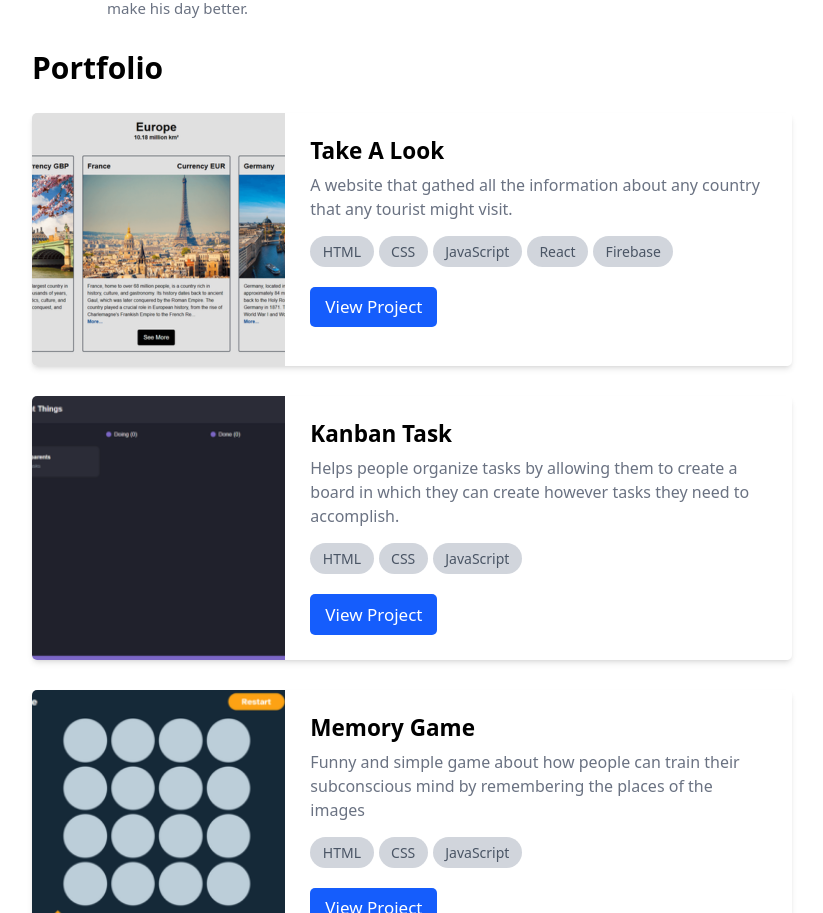
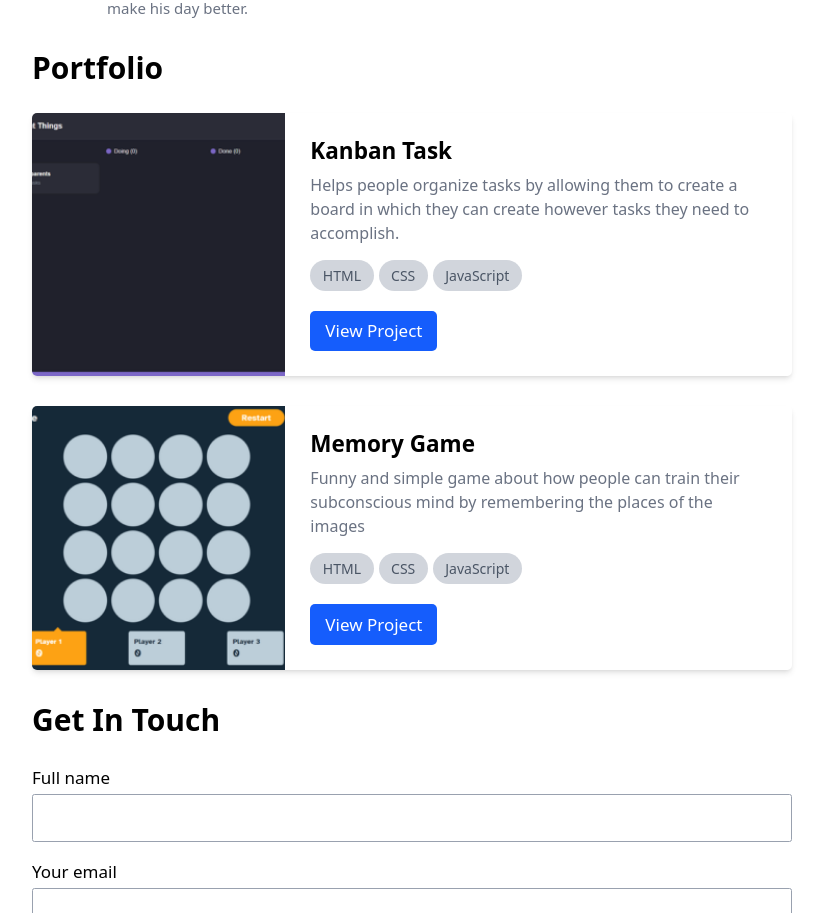
Before and after one commit to Mabubakr2001/bakr-portfolio, a React (Vite) app: page / in a window 1280 px wide. Shown: the part 1628-2541 px from the top of the page, without its empty margins (228-1051 px from the left). Built offline with nearby package versions, Linux system fonts and the light colour scheme.

Commit message:
Removed a project

```diff
--- a/src/components/portfolio/Portfolio.jsx
+++ b/src/components/portfolio/Portfolio.jsx
@@ -9,7 +9,6 @@ export default function Poftfolio() {
     <section className="mb-14" id="portfolio">
       <SectionHeader sectionName="Portfolio" />
       <div className="space-y-12">
-        <Project image={<img src={TakeALookImg} alt="Take-A-Look Project" loading="lazy" decoding="async" className="w-full h-100 object-cover md:h-full"/>} name="Take A Look" description="A website that gathed all the information about any country that any tourist might visit." usedSkills={["HTML", "CSS", "JavaScript", "React", "Firebase"]} link="https://github.com/Mabubakr2001/TakeALook---Discover-The-World"/>
         <Project image={<img src={KanbanTask} alt="Kanban-Task Project" loading="lazy" decoding="async" className="w-full h-100 object-cover md:h-full"/>} name="Kanban Task" description="Helps people organize tasks by allowing them to create a board in which they can create however tasks they need to accomplish." usedSkills={["HTML", "CSS", "JavaScript"]} link="https://github.com/Mabubakr2001/Kanban-Task"/>
         <Project image={<img src={MemoryGame} alt="Memory-Game Project" loading="lazy" decoding="async" className="w-full h-100 object-cover md:h-full"/>} name="Memory Game" description="Funny and simple game about how people can train their subconscious mind by remembering the places of the images" usedSkills={["HTML", "CSS", "JavaScript"]} link="https://github.com/Mabubakr2001/Memory-game/"/>
       </div>
```
